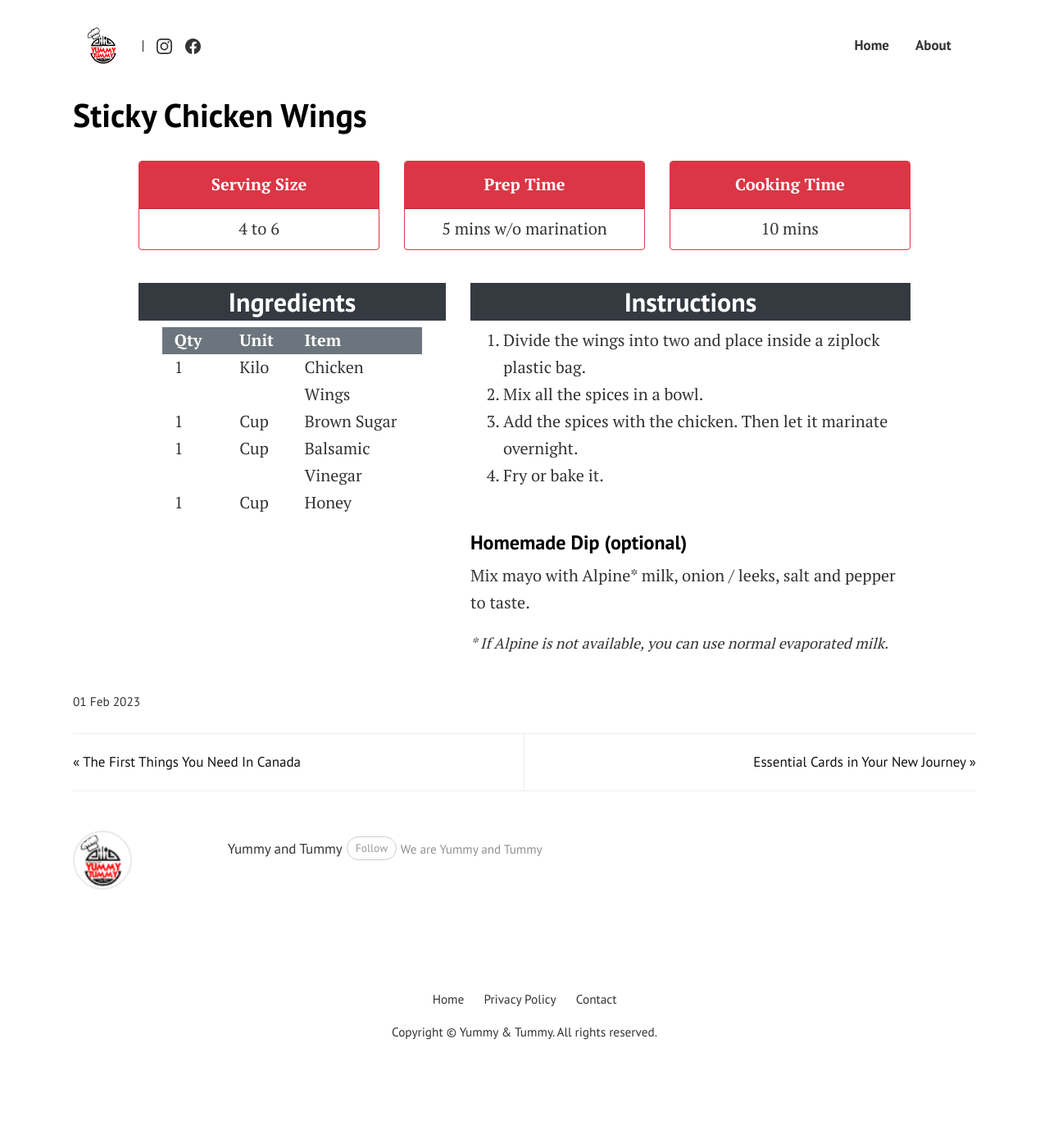
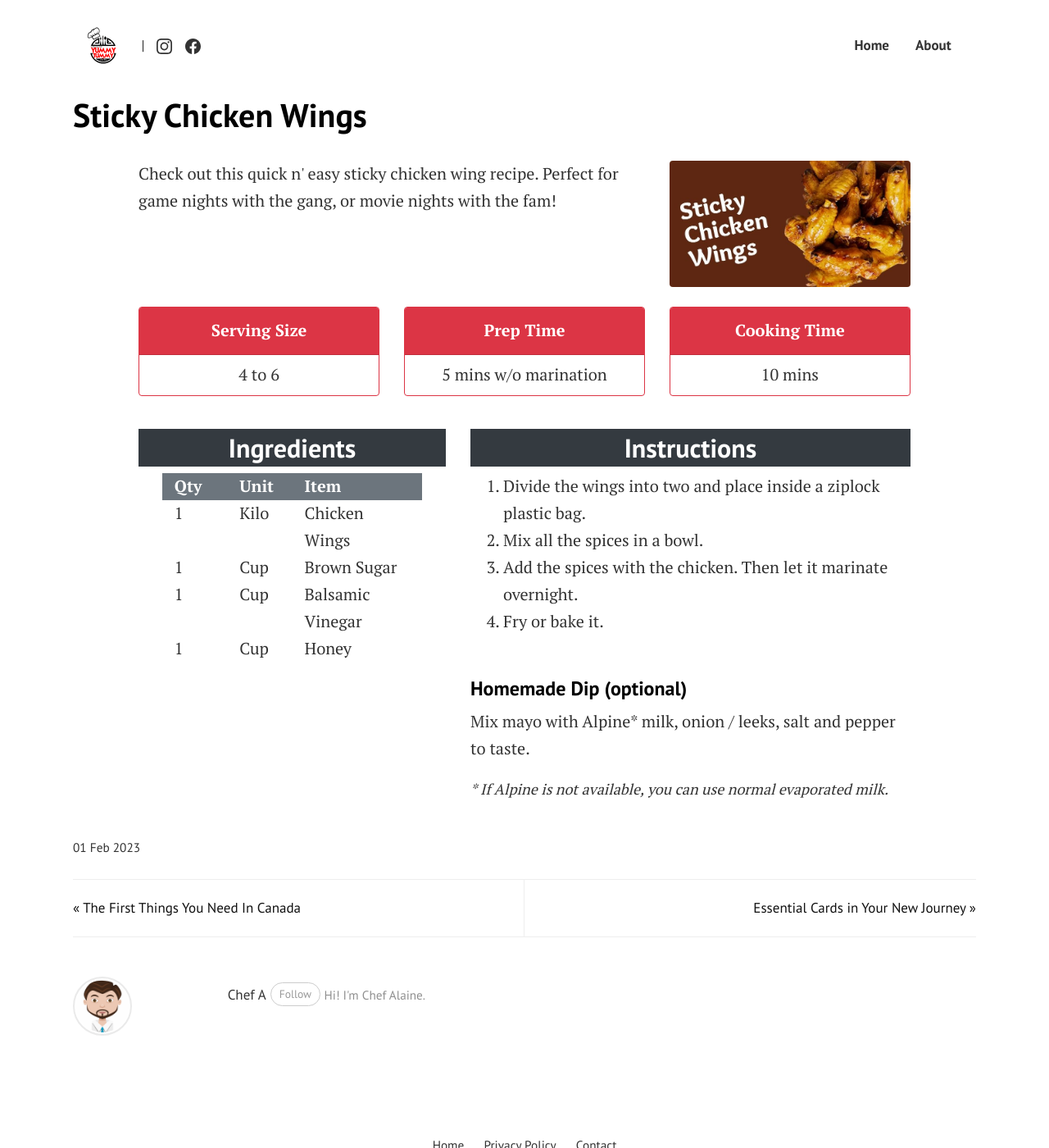
Before and after one commit to LakasNetwork/savore, a Jekyll site: the page built from _posts/2023-02-01-recipe-sticky-chicken-wings.md, in a window 1280 px wide and 1400 px high. Shown: the whole window at 82% size. Built offline with Jekyll 4.4.1, drawn with Linux system fonts in a browser that asks for light colours.

Commit message:
Final updates

```diff
--- a/_layouts/recipe.html
+++ b/_layouts/recipe.html
@@ -39,18 +39,20 @@ post_class: post-template
 
         <!-- Post Content -->
         <div class="article-post serif-font">
-            {% if page.introduction != "" %}
             <div class="container">
                 <div class="row">
                     <div class="col-sm-8">
-                        {{ page.introduction }}
+                        {% if page.introduction != "" %}
+                            {{ page.introduction }}
+                        {% else %}
+                            {{ page.description }}
+                        {% endif %}
                     </div>
                     <div class="col-sm-4">
                         <img src="{{ page.image }}" alt="{{ page.title }}">
                     </div>
                 </div>
             </div>
-            {% endif %}
 
             <div class="container mb-0">
                 <div class="card-deck mb-0 text-center">
--- a/_posts/2023-02-01-recipe-sticky-chicken-wings.md
+++ b/_posts/2023-02-01-recipe-sticky-chicken-wings.md
@@ -1,21 +1,21 @@
 ---
 layout:           recipe
 title:            "Sticky Chicken Wings"
-description:      ""
+description:      "Check out this quick n' easy sticky chicken wing recipe. Perfect for game nights with the gang, or movie nights with the fam!"
 introduction:     ""
 serving_size:     "4 to 6"
 prep_time:        "5 mins w/o marination"
 cooking_time:     "10 mins"
 date:             2023-02-01 18:54:00 -05:00:00
 last_modified_at:
-author:           yt
+author:           alaine
 categories:       [ recipe ]
 tags:             [  ]
 image:            assets/images/recipes/Recipe-Sticky-Chicken-Wings.jpg
 redirect_from:
   - /recipes/template
+hidden:           true
 comments:         false
-hidden:           false
 ---
 
 <div class="container">
```
